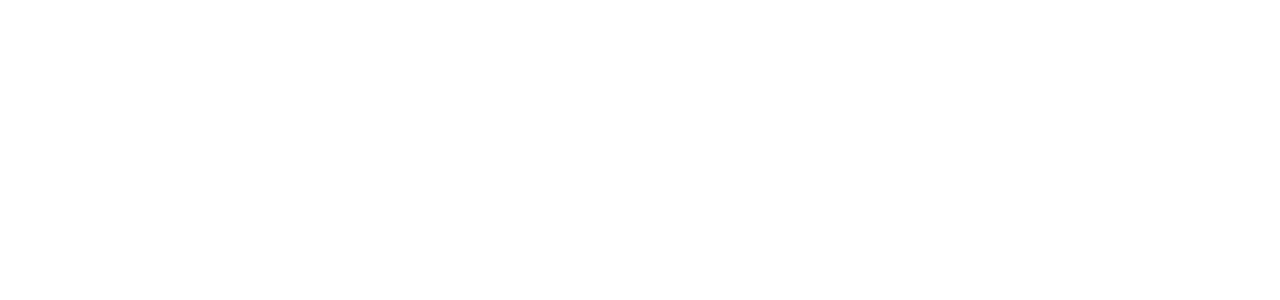
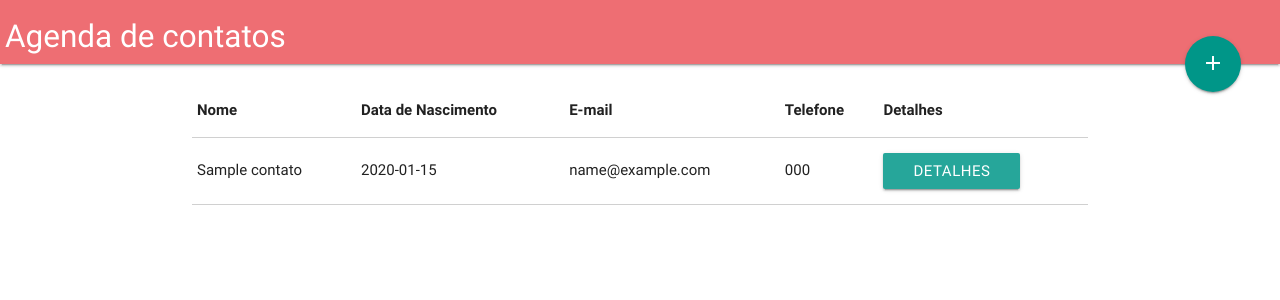
Before and after one commit to OlivierPalma53/agenda-contatos, a PHP site: page / in a window 1280 px wide. Before the commit the part shown is empty. Shown: the top 300 px of the page. Run offline with PHP 8.4, Linux system fonts and the light colour scheme; tables that the repository leaves empty hold one stand-in row (values such as "Sample post").

Commit message:
Iniciando o index

```diff
--- a/css/estilo.css
+++ b/css/estilo.css
@@ -0,0 +1,7 @@
+.lista{
+  margin-top: 20px;
+}
+
+.txt-logo{
+  margin: 5px;
+}
--- a/dump/agenda_contatos.sql
+++ b/dump/agenda_contatos.sql
@@ -25,6 +25,7 @@
 CREATE TABLE `contatos` (
   `id` int(11) NOT NULL AUTO_INCREMENT,
   `nome` varchar(45) NOT NULL,
+  `data_nascimento` date DEFAULT NULL,
   `email` varchar(60) DEFAULT NULL,
   `telefone` varchar(20) DEFAULT NULL,
   PRIMARY KEY (`id`),
@@ -41,4 +42,4 @@
 /*!40101 SET COLLATION_CONNECTION=@OLD_COLLATION_CONNECTION */;
 /*!40111 SET SQL_NOTES=@OLD_SQL_NOTES */;
 
--- Dump completed on 2017-08-16 16:12:54
+-- Dump completed on 2017-08-16 16:54:51
--- a/includes/header.php
+++ b/includes/header.php
@@ -5,7 +5,7 @@
       <link href="https://fonts.googleapis.com/icon?family=Material+Icons" rel="stylesheet">
       <!--Import materialize.css-->
       <link type="text/css" rel="stylesheet" href="lib/materialize/css/materialize.min.css"  media="screen,projection"/>
-
+      <link rel="stylesheet" href="css/estilo.css" />
       <!--Let browser know website is optimized for mobile-->
       <meta name="viewport" content="width=device-width, initial-scale=1.0"/>
     </head>
@@ -13,7 +13,7 @@
     <body>
       <nav>
       <div class="nav-wrapper">
-        <a href="index.php" class="brand-logo">Agenda de contatos</a>
+        <a href="index.php" class="brand-logo txt-logo">Agenda de contatos</a>
         <ul id="nav-mobile" class="right hide-on-med-and-down">
           <li>
             <a class="btn-floating btn-large halfway-fab waves-effect waves-light teal" href="inserir.php">
--- a/index.php
+++ b/index.php
@@ -0,0 +1,33 @@
+<?php
+  require_once 'includes/header.php';
+?>
+<div class="container">
+  <table class="bordered highlight responsive-table lista">
+    <thead>
+      <th>Nome</th>
+      <th>Data de Nascimento</th>
+      <th>E-mail</th>
+      <th>Telefone</th>
+      <th>Detalhes</th>
+    </thead>
+    <?php
+
+      require_once 'includes/connection.php';
+
+      $result = $conn->query("SELECT * FROM contatos");
+
+      while($row = $result->fetch_assoc()){
+
+        echo "<tr>";
+        echo "<td>".$row['nome']."</td>";
+        echo "<td>".$row['data_nascimento']."</td>";
+        echo "<td>".$row['email']."</td>";
+        echo "<td>".$row['telefone']."</td>";
+        echo "<td><a class='waves-effect waves-light btn' href='detalhes.php?id=".$row['id']."'>Detalhes</a></td>";
+        echo "</tr>";
+
+      }
+
+    ?>
+  </table>
+</div>
```
Also changed, not shown: README.MD (added), imagens/1.jpg (added), imagens/user.png (added), 3 other files.
